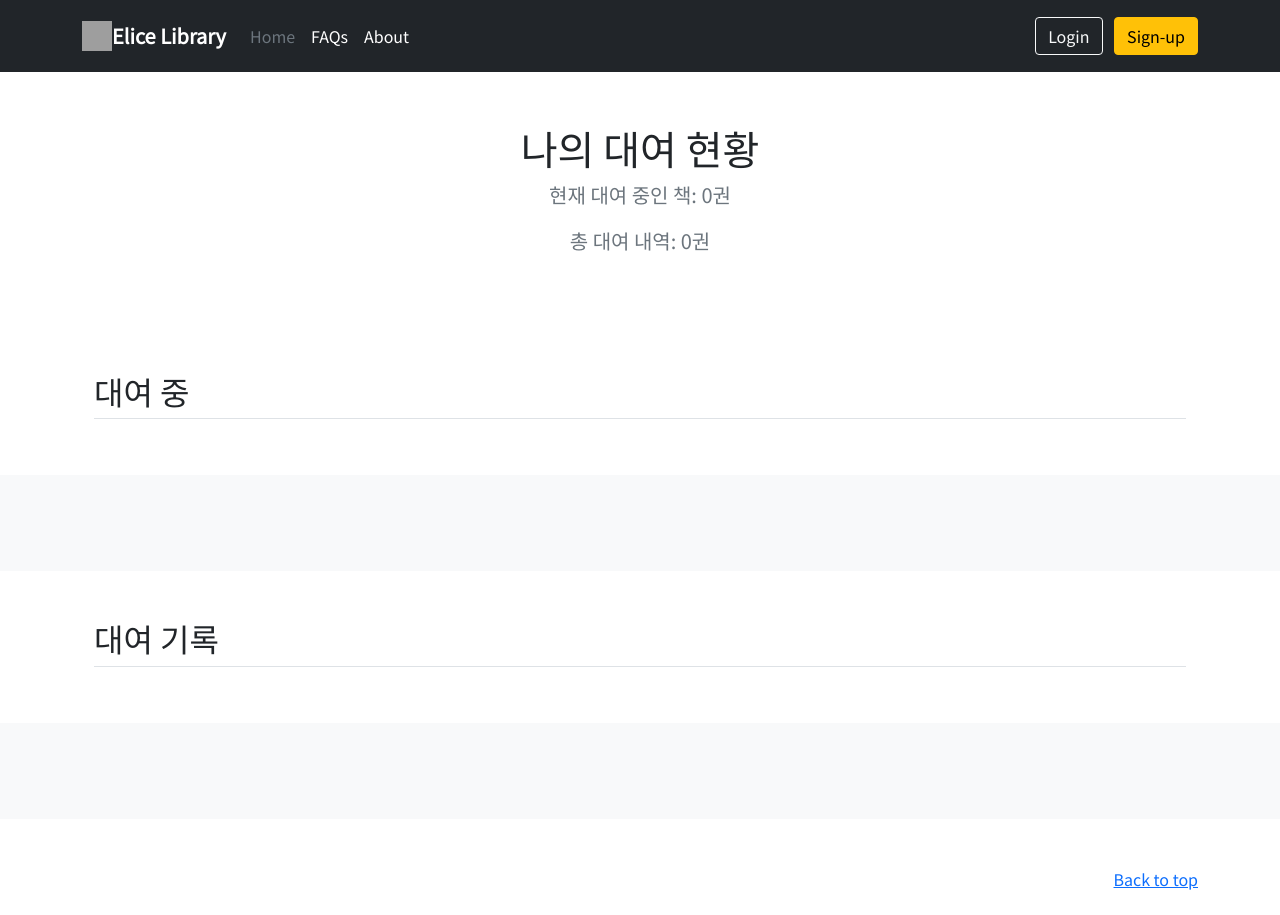
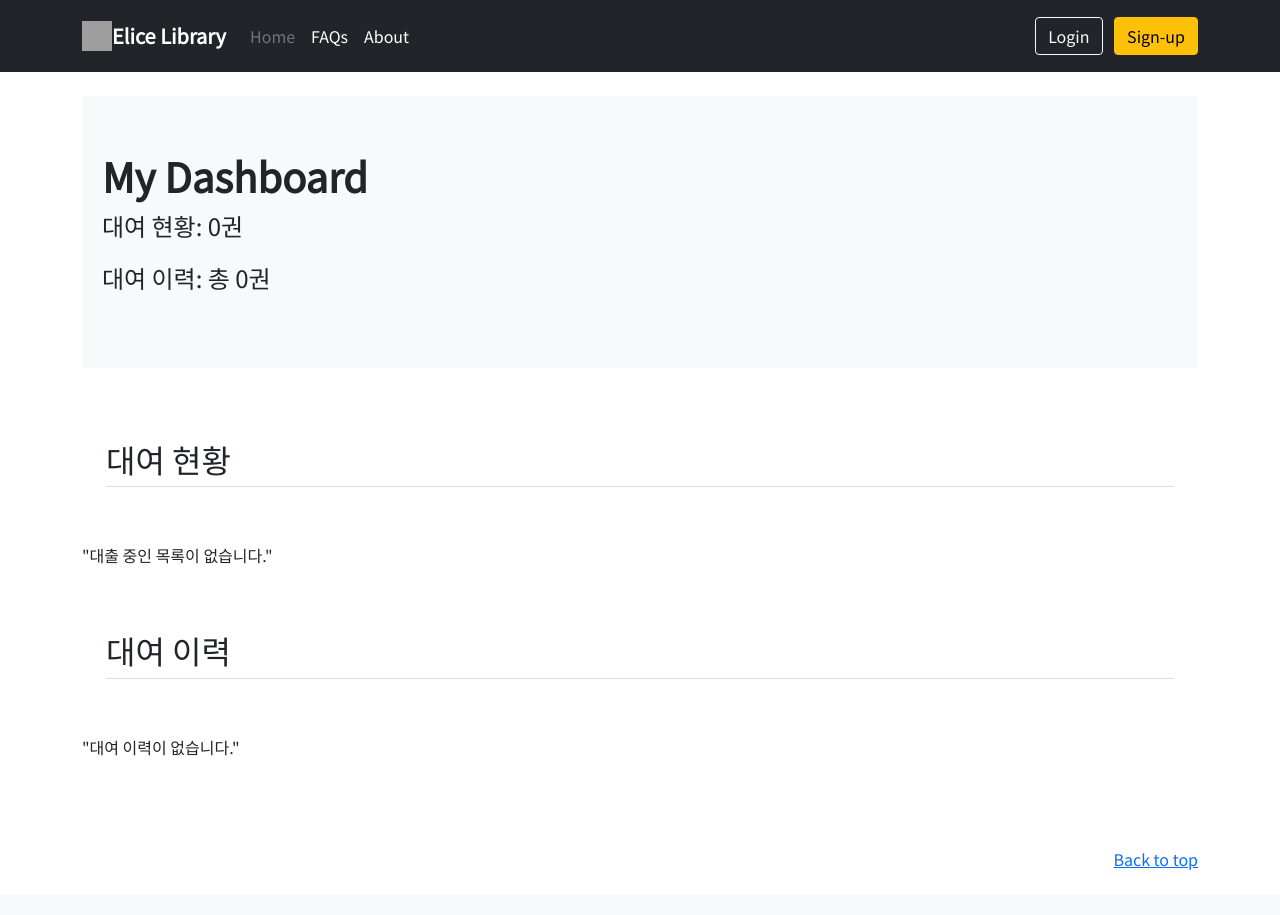
Before and after one commit to martinalee94/elice_library_p1, a Flask app: page /dashboard/1 in a window 1280 px wide. After the commit the page ends 870 px from the top, so only its background shows below. Run offline with Flask 2, Linux system fonts and the light colour scheme; tables that the repository leaves empty hold one stand-in row (values such as "Sample post"); some libraries are stand-ins or nearby versions; grey boxes are pictures that could not be loaded.

Commit message:
my dashboard UI&card style changed

```diff
--- a/app/dashboard.py
+++ b/app/dashboard.py
@@ -10,10 +10,10 @@
 def dashboard(id):
     if request.method == 'GET':
         # if g.user is None:
-        #     msg ='로그인이 필요한 서비스입니다.'
-        #     flash(msg)
-        #     return redirect('/home')
-        #else:
+        #      msg ='로그인이 필요한 서비스입니다.'
+        #      flash(msg)
+        #      return redirect('/home')
+
 
         today = datetime.datetime.now().strftime("%Y-%m-%d")
         rent_list = db.session.query(Rent, Books).filter(Rent.book_id == Books.id).filter(Rent.user_id == session.get('login')).filter(Rent.status == 1).all()
@@ -24,7 +24,6 @@
         if len(history) == 0: #대여 이력이 없을때
             return render_template('dashboard.html', cur_count = 0, total_count = 0 )
 
-        #cur_list = db.session.query(func.count(Rent.user_id)).filter(Rent.user_id == session.get('login')).all()
         cur_count = len(rent_list)
         total_count = db.session.query(func.count(Rent.user_id)).group_by(Rent.user_id).having(Rent.user_id == session.get('login')).first()[0]
         return render_template('dashboard.html', book_list = rent_list, cur_count = cur_count, total_count = total_count, history = history, today= today )
@@ -38,6 +37,7 @@
         for rent in rented_book:
             if rent.book_id == book_id:
                 rent.status = 0
+                rent.return_date = datetime.datetime.now()
                 db.session.commit()
                 break
 
--- a/app/templates/dashboard.html
+++ b/app/templates/dashboard.html
@@ -1,21 +1,26 @@
 {% extends 'base.html' %}
 {% block style %}
+<style>
+    .card-footer ul {
+        list-style: none;
+    }
+</style>
 {% endblock %}
 
 {% block scripts %}
 <script>
-   function returnBook(id){
+    function returnBook(id) {
         book_id = id
         $.ajax({
-            url:'/dashboard/{{g.user.id}}',
-            type:'POST',
-            data:{
-                'book_id':book_id
+            url: '/dashboard/{{g.user.id}}',
+            type: 'POST',
+            data: {
+                'book_id': book_id
             },
-            success:function(res){
-                if(res['result'] === 'success'){
+            success: function (res) {
+                if (res['result'] === 'success') {
                     alert('반납성공')
-                } else{
+                } else {
                     alert('잠시 후에 다시 시도해 주세요.')
                 }
                 window.location.reload(true)
@@ -29,74 +34,93 @@
 {% block content %}
 
 <main>
-    <section class="py-1 text-center container">
-        <div class="row py-lg-5">
-        <div class="col-lg-6 col-md-8 mx-auto">
-            <h1 class="fw-light">나의 대여 현황</h1>
-            <p class="lead text-muted">현재 대여 중인 책: {{cur_count}}권</p>
-            <p class="lead text-muted">총 대여 내역: {{total_count}}권</p>
+    <div class="container py-4">
+        <div class="p-2 mb-4 bg-light rounded-3">
+            <div class="container-fluid py-5">
+                <h1 class="display-8 fw-bold">My Dashboard</h1>
+                <p class="col-md-8 fs-4">대여 현황: {{cur_count}}권</p>
+                <p class="col-md-8 fs-4">대여 이력: 총 {{total_count}}권</p>
             </div>
         </div>
-    </section>
 
         <div class="container px-4 py-5" id="custom-cards">
-        <h2 class="pb-2 border-bottom">대여 중</h2>
+            <h2 class="pb-2 border-bottom">대여 현황</h2>
         </div>
 
-    <div class="album py-5 bg-light">
-        <div class="container">
         <div class="row row-cols-1 row-cols-sm-2 row-cols-md-4 g-3">
+            {% if cur_count != 0 %}
             {% for book in book_list%}
             <div class="col">
                 <div class="card shadow-sm h-100">
-                <img src="{{ url_for('static', filename='{}'.format(book[1].image)) }}" class="bd-placeholder-img" width="50%" style="margin-right: auto; margin-left: auto;" height="225" alt="book_image">
+                    <img src="{{ url_for('static', filename='{}'.format(book[1].image)) }}" class="bd-placeholder-img"
+                        width="50%" style="margin-right: auto; margin-left: auto;" height="225" alt="book_image">
 
                     <div class="card-body">
-                <p id="book-title"><a href="/books/detail/{{book[1].id}}">{{book[1].book_name}}</a></p>
-                <p>{{book[1].author}} - {{book[1].publisher}}</p>
-                <p>{{book[0].checkout_date.strftime("%Y-%m-%d")}} - {{book[0].return_date.strftime("%Y-%m-%d")}}</p>
+                        <h5 id="book-title" class="card-title"><a
+                                href="/books/detail/{{book[1].id}}">{{book[1].book_name}}</a></h5>
+                        <h6 class="card-subtitle mb-2 text-muted">{{book[1].author}} - {{book[1].publisher}}</h6>
+                        <p>{{book[0].checkout_date.strftime("%Y-%m-%d")}} - {{book[0].return_date.strftime("%Y-%m-%d")}}
+                        </p>
                     </div>
 
                     <div class="card-footer">
                         <div class="d-flex justify-content-between align-items-center">
                             <div class="btn-group">
-                            <button type="button" class="btn btn-sm btn-outline-secondary" onClick="returnBook('{{book[1].id}}')">반납하기</button>
+                                <button type="button" class="btn btn-sm btn-outline-secondary"
+                                    onClick="returnBook('{{book[1].id}}')">반납하기</button>
                             </div>
-                        {% if book[0].return_date.strftime("%Y-%m-%d") < today %}
-                            <span class="badge rounded-pill bg-danger">연체중</span>
+                            {% if book[0].return_date.strftime("%Y-%m-%d") < today %} <span
+                                class="badge rounded-pill bg-danger">연체중</span>
                                 {% endif %}
                         </div>
                     </div>
                 </div>
             </div>
             {% endfor %}
+            {% else %}
+            <p>"대출 중인 목록이 없습니다."</p>
+            {% endif %}
+        </div>
+
+
+        <div class="container px-4 py-5" id="custom-cards">
+            <h2 class="pb-2 border-bottom">대여 이력</h2>
+        </div>
+
+        <div class="row row-cols-1 row-cols-sm-2 row-cols-md-4 g-3">
+            {% if total_count != 0 %}
+            {% for book in history%}
+            <div class="col">
+                <div class="card shadow-sm h-100">
+                    <img src="{{ url_for('static', filename='{}'.format(book[1].image)) }}" class="bd-placeholder-img"
+                        width="50%" style="margin-right: auto; margin-left: auto;" height="225" alt="book_image">
+
+                    <div class="card-body">
+                        <h5 id="book-title" class="card-title"><a href="/books/detail/{{book[1].id}}">{{
+                                book[1].book_name}}</a></h5>
+                        <h6 class="card-subtitle mb-2 text-muted">{{book[1].author}} - {{book[1].publisher}}</h6>
+                    </div>
+
+                    <div class="card-footer">
+                        <div class="d-flex justify-content-between align-items-center">
+                            <div>
+                                <span class="badge bg-secondary">대출일자</span>
+                                <p>{{book[0].checkout_date.strftime("%Y-%m-%d")}}</p>
+                            </div>
+                            <div>
+                                <span class="badge bg-secondary">반납일</span>
+                                <p>{{book[0].return_date.strftime("%Y-%m-%d")}}</p>
+                            </div>
                         </div>
                     </div>
                 </div>
 
-    <div class="container px-4 py-5" id="custom-cards">
-        <h2 class="pb-2 border-bottom">대여 기록</h2>
             </div>
-
-    <div class="album py-5 bg-light">
-        <div class="container">
-        <div class="row row-cols-1 row-cols-sm-2 row-cols-md-4 g-3">
-            {% for book in history%}
-            <div class="col">
-            <div class="card shadow-sm h-100">
-                <img src="{{ url_for('static', filename='{}'.format(book[1].image)) }}" class="bd-placeholder-img" width="50%" style="margin-right: auto; margin-left: auto;" height="225" alt="book_image">
-
-                <div class="card-body">
-                <p id="book-title"><a href="/books/detail/{{book[1].id}}">{{ book[1].book_name}}</a></p>
-                <p>{{book[1].author}} - {{book[1].publisher}}</p>
-                <p>{{book[0].checkout_date.strftime("%Y-%m-%d")}} - {{book[0].return_date.strftime("%Y-%m-%d")}}</p>
+            {% endfor %}
+            {% else %}
+            <p>"대여 이력이 없습니다."</p>
+            {% endif %}
         </div>
     </div>
-            </div>
-            {% endfor %}
-        </div>
-        </div>
-    </div>
-
 </main>
 {% endblock %}
```
Lines whose indentation alone changed are shown as unchanged.
